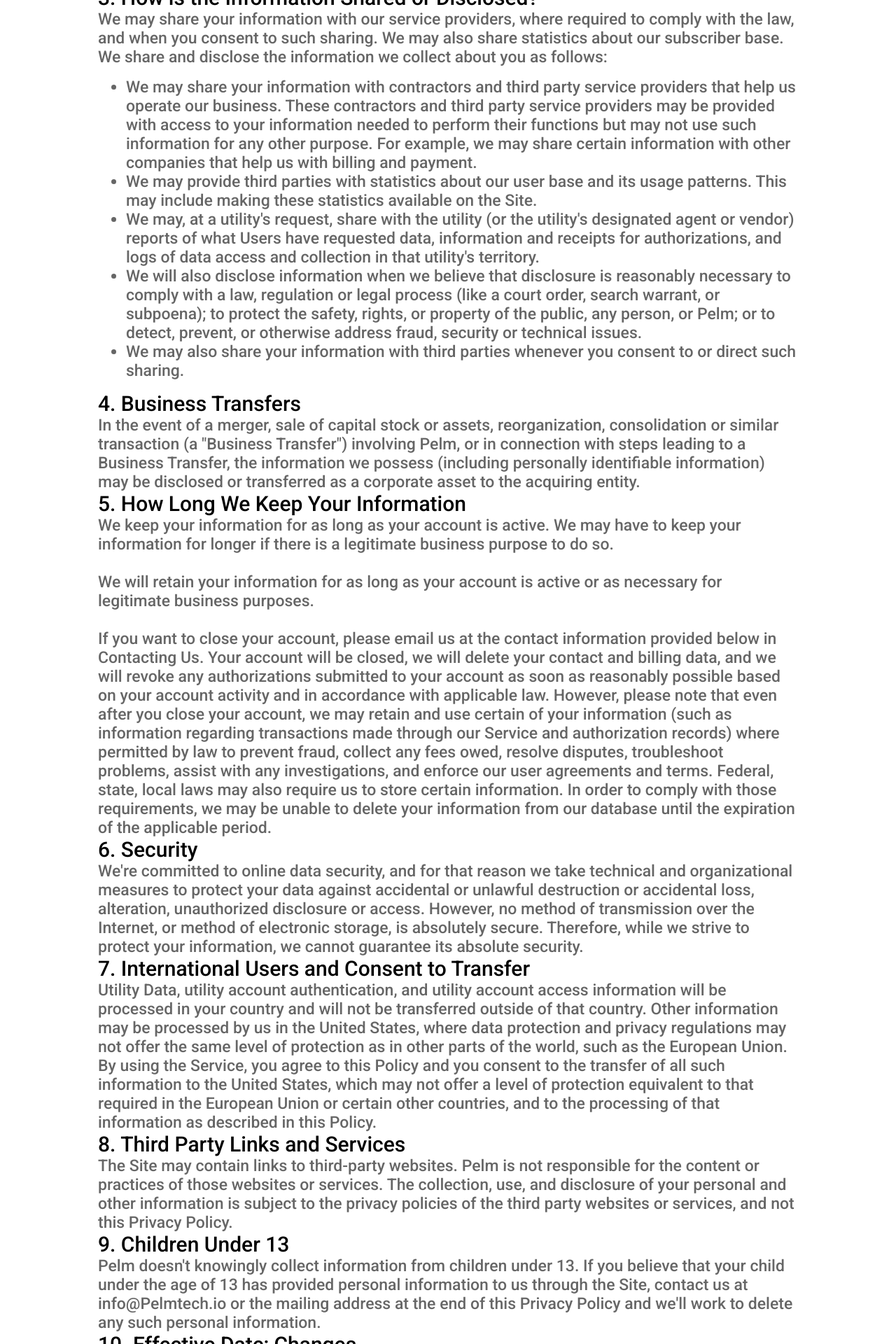
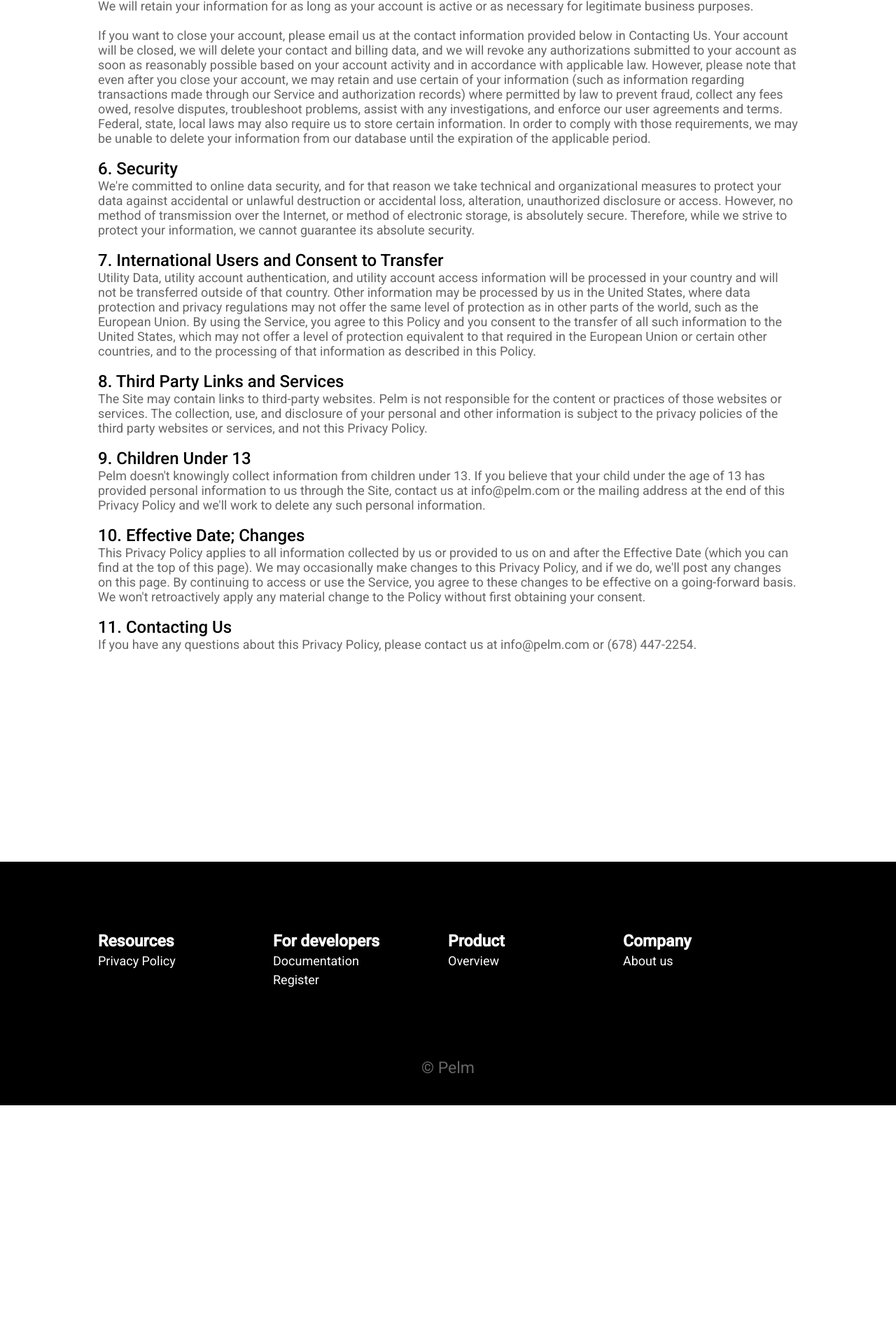
Before and after one commit to 3dmund/pelm-website, a PHP site: page /privacy-and-security-policy.html in a window 1280 px wide. Shown: the part 2320-4240 px from the top of the page at 70% size. After the commit the page ends 3899 px from the top, so only its background shows below. Run offline with PHP 8.4, Linux system fonts and the light colour scheme.

Commit message:
clean up:

```diff
--- a/assets/css/main.css
+++ b/assets/css/main.css
@@ -482,19 +482,19 @@
 
 
 #privacy-and-security-policy h2 {
-  font-size: 30px; font-family:roboto-bold,roboto,sans-serif
+  font-size: 24px; font-family:roboto,sans-serif; font-weight: 500;
 }
 
 #privacy-and-security-policy h3 {
-  font-size: 30px; font-family:roboto-bold,roboto,sans-serif
+  font-size: 20px; font-family:roboto-bold,roboto,sans-serif
 }
 
 #privacy-and-security-policy p {
-    font-size: 23px; font-family:roboto,sans-serif; color: #666666;
+    font-size: 18px; font-family:roboto,sans-serif; color: #666666; font-weight: 400;
 }
 
 #privacy-and-security-policy li {
-  font-size: 23px; font-family:roboto,sans-serif; color: #666666;
+  font-size: 18px; font-family:roboto,sans-serif; color: #666666;
 }
 
 .privacy-and-security-policy-h1 {
@@ -502,11 +502,11 @@
 }
 
 .privacy-and-security-policy-h2 {
-  font-size: 30px; font-family:roboto-bold,roboto,sans-serif
+  font-size: 24px; font-family:roboto-bold,roboto,sans-serif
 }
 
 .privacy-and-security-policy-h3 {
-  font-size: 23px; font-family:roboto-bold,roboto,sans-serif
+  font-size: 24px; font-family:roboto-bold,roboto,sans-serif
 }
 
 .privacy-and-security-policy-body {
--- a/privacy-and-security-policy.html
+++ b/privacy-and-security-policy.html
@@ -1,13 +1,12 @@
 <!DOCTYPE HTML>
 <link rel="preconnect" href="https://fonts.googleapis.com">
 <link rel="preconnect" href="https://fonts.gstatic.com" crossorigin>
-<link href="https://fonts.googleapis.com/css2?family=Roboto:wght@500&display=swap" rel="stylesheet">
+<link href="https://fonts.googleapis.com/css2?family=Roboto:wght@300;400;500&display=swap" rel="stylesheet">
 <!--
   Photon by HTML5 UP
   html5up.net | @ajlkn
   Free for personal and commercial use under the CCA 3.0 license (html5up.net/license)
 -->
-<html>
 <head>
   <title>Pelm - Privacy and Security Policy</title>
   <meta charset="utf-8" />
@@ -32,7 +31,7 @@
               <a href="https://pelm.readme.io/reference/welcome" class="nav-link">Documentation</a>
             </li>
             <li class="nav-item">
-            <a href="register.html" class="nav-link">Sign up</a>
+              <a href="register.html" class="nav-link">Register</a>
             </li>
           </ul>
 
@@ -49,21 +48,25 @@
   <!-- POLICY -->
   <div style = "display: flex; justify-content: center">
     <div id="privacy-and-security-policy" style = "width: 1000px; margin-top: 150px; margin-bottom: 300px;">
-      <div style="font-size: 60px; font-family:roboto-bold,roboto,sans-serif">Pelm's Privacy and Security Policy</div>
+      <div style="font-size: 40px; font-family:roboto,sans-serif; font-weight: 500;">Pelm's Privacy and Security Policy</div>
       <p class="privacy-and-security-policy-body">
-        This User and Website Privacy Policy describes what information we collect, how we use it, and what choices you have. We welcome your questions and comments on this policy; you can contact us at info@Pelmtech.io.
+        This User and Website Privacy Policy describes what information we collect, how we use it, and what choices you have. We welcome your questions and comments on this policy; you can contact us at info@pelm.com.
         <br/>
         <br/>
-        Pelm provides an API (the "Service") that allows you to request utility account holders' utility billing and usage information ("Utility Data"). When you use the Pelmtech.io website (the "Site") or the Service, you consent to the current version of this User and Website Privacy Policy. IF YOU DO NOT AGREE TO THIS PRIVACY POLICY, PLEASE DO NOT USE THE SERVICE.
+        Pelm provides an API (the "Service") that allows you to request utility account holders' utility billing and usage information ("Utility Data"). When you use the pelm.com website (the "Site") or the Service, you consent to the current version of this User and Website Privacy Policy. IF YOU DO NOT AGREE TO THIS PRIVACY POLICY, PLEASE DO NOT USE THE SERVICE.
       </p>
+      <br/>
       <h2 class="privacy-and-security-policy-h2">1. Information We Collect</h2>
       <p class="privacy-and-security-policy-body">
         We collect a variety of information from you through the Site or the Service. This information is divided into three categories: information you submit, information we collect automatically, and information we collect from third parties.
       </p>
+      <br/>
       <h3 class="privacy-and-security-policy-h3">(a) Information You Submit</h3>
       <p class="privacy-and-security-policy-body">To use the Service, you have to provide us with information about you.
 
-        In order to use the Service, you'll need to provide us with certain information, including your name, contact information, username, password, and billing information.</p>
+        In order to use the Service, you'll need to provide us with certain information, including your name, contact information, username, password, and billing information.
+      </p>
+      <br/>
       <h3 class="privacy-and-security-policy-h3">(b) Information We Collect Automatically</h3>
       <p class="privacy-and-security-policy-body">Our servers automatically collect certain basic information when you use the Site or Service, such as log information and cookies.
         <br/>
@@ -80,11 +83,15 @@
         Cookies. "Cookies" are small text files containing a string of alphanumeric characters that are downloaded by your web browser when you visit a web site. We may use cookies for purposes of authorizing access to content and identifying users across multiple requests. We may use both session cookies and persistent cookies when you access and use the Site. A session cookie disappears after you close your browser. A persistent cookie remains after you close your browser and may be used by your browser on subsequent visits to the Site. Most web browsers automatically accept cookies, but your browser may allow you to modify your browser settings to decline certain cookies if you prefer. If you disable cookies, you may not be able to use all of the features and functionality of the Site.
         <br/>
         <br/>
-        Do Not Track Signals and Similar Mechanisms. We do not respond to browser-initiated Do Not Track signals, as the Internet industry is currently still working on Do Not Track standards, implementations, and solutions.</p>
+        Do Not Track Signals and Similar Mechanisms. We do not respond to browser-initiated Do Not Track signals, as the Internet industry is currently still working on Do Not Track standards, implementations, and solutions.
+      </p>
+      <br/>
       <h3 class="privacy-and-security-policy-h3">(c) Information From Third Parties</h3>
       <p class="privacy-and-security-policy-body">We may get information from you from other sources.
 
-        We may receive information about you from third parties or publicly available sources, as permitted by law, which we may combine with other information we receive from or about you.</p>
+        We may receive information about you from third parties or publicly available sources, as permitted by law, which we may combine with other information we receive from or about you.
+      </p>
+      <br/>
       <h2 class="privacy-and-security-policy-h2">2. How Do We Use the Information?</h2>
       <p>We use the information we collect to provide you and develop the Service, provide you with information, and protect Pelm and our users.
         <br/>
@@ -104,7 +111,7 @@
         <br/>
         Aggregated or De-Identified Data - We may aggregate and/or de-identify the information we collect to limit or prevent identification of any particular user. Our use and disclosure of aggregated and/or de-identified information is not subject to any restrictions under this Privacy Policy, and we may disclose it to others without limitation for any purpose.
       </p>
-
+      <br/>
       <h2 class="privacy-and-security-policy-h2">3. How is the Information Shared or Disclosed?</h2>
       <p>
         We may share your information with our service providers, where required to comply with the law, and when you consent to such sharing. We may also share statistics about our subscriber base.
@@ -119,7 +126,9 @@
         <li>We may also share your information with third parties whenever you consent to or direct such sharing.</li>
       </ul>
       <h2 class="privacy-and-security-policy-h2">4. Business Transfers</h2>
-      <p>In the event of a merger, sale of capital stock or assets, reorganization, consolidation or similar transaction (a "Business Transfer") involving Pelm, or in connection with steps leading to a Business Transfer, the information we possess (including personally identifiable information) may be disclosed or transferred as a corporate asset to the acquiring entity.</p>
+      <p>In the event of a merger, sale of capital stock or assets, reorganization, consolidation or similar transaction (a "Business Transfer") involving Pelm, or in connection with steps leading to a Business Transfer, the information we possess (including personally identifiable information) may be disclosed or transferred as a corporate asset to the acquiring entity.
+      </p>
+      <br/>
       <h2 class="privacy-and-security-policy-h2">5. How Long We Keep Your Information</h2>
       <p>
         We keep your information for as long as your account is active. We may have to keep your information for longer if there is a legitimate business purpose to do so.
@@ -130,19 +139,67 @@
         <br/>
         If you want to close your account, please email us at the contact information provided below in Contacting Us. Your account will be closed, we will delete your contact and billing data, and we will revoke any authorizations submitted to your account as soon as reasonably possible based on your account activity and in accordance with applicable law. However, please note that even after you close your account, we may retain and use certain of your information (such as information regarding transactions made through our Service and authorization records) where permitted by law to prevent fraud, collect any fees owed, resolve disputes, troubleshoot problems, assist with any investigations, and enforce our user agreements and terms. Federal, state, local laws may also require us to store certain information. In order to comply with those requirements, we may be unable to delete your information from our database until the expiration of the applicable period.
       </p>
+      <br/>
       <h2 class="privacy-and-security-policy-h2">6. Security</h2>
-      <p>We're committed to online data security, and for that reason we take technical and organizational measures to protect your data against accidental or unlawful destruction or accidental loss, alteration, unauthorized disclosure or access. However, no method of transmission over the Internet, or method of electronic storage, is absolutely secure. Therefore, while we strive to protect your information, we cannot guarantee its absolute security.</p>
+      <p>We're committed to online data security, and for that reason we take technical and organizational measures to protect your data against accidental or unlawful destruction or accidental loss, alteration, unauthorized disclosure or access. However, no method of transmission over the Internet, or method of electronic storage, is absolutely secure. Therefore, while we strive to protect your information, we cannot guarantee its absolute security.
+      </p>
+      <br/>
       <h2 class="privacy-and-security-policy-h2">7. International Users and Consent to Transfer</h2>
-      <p>Utility Data, utility account authentication, and utility account access information will be processed in your country and will not be transferred outside of that country. Other information may be processed by us in the United States, where data protection and privacy regulations may not offer the same level of protection as in other parts of the world, such as the European Union. By using the Service, you agree to this Policy and you consent to the transfer of all such information to the United States, which may not offer a level of protection equivalent to that required in the European Union or certain other countries, and to the processing of that information as described in this Policy.</p>
+      <p>Utility Data, utility account authentication, and utility account access information will be processed in your country and will not be transferred outside of that country. Other information may be processed by us in the United States, where data protection and privacy regulations may not offer the same level of protection as in other parts of the world, such as the European Union. By using the Service, you agree to this Policy and you consent to the transfer of all such information to the United States, which may not offer a level of protection equivalent to that required in the European Union or certain other countries, and to the processing of that information as described in this Policy.
+      </p>
+      <br/>
       <h2 class="privacy-and-security-policy-h2">8. Third Party Links and Services</h2>
-      <p>The Site may contain links to third-party websites. Pelm is not responsible for the content or practices of those websites or services. The collection, use, and disclosure of your personal and other information is subject to the privacy policies of the third party websites or services, and not this Privacy Policy.</p>
+      <p>The Site may contain links to third-party websites. Pelm is not responsible for the content or practices of those websites or services. The collection, use, and disclosure of your personal and other information is subject to the privacy policies of the third party websites or services, and not this Privacy Policy.
+      </p>
+      <br/>
       <h2 class="privacy-and-security-policy-h2">9. Children Under 13</h2>
-      <p>Pelm doesn't knowingly collect information from children under 13. If you believe that your child under the age of 13 has provided personal information to us through the Site, contact us at info@Pelmtech.io or the mailing address at the end of this Privacy Policy and we'll work to delete any such personal information.</p>
+      <p>Pelm doesn't knowingly collect information from children under 13. If you believe that your child under the age of 13 has provided personal information to us through the Site, contact us at info@pelm.com or the mailing address at the end of this Privacy Policy and we'll work to delete any such personal information.
+      </p>
+      <br/>
       <h2 class="privacy-and-security-policy-h2">10. Effective Date; Changes</h2>
-      <p>This Privacy Policy applies to all information collected by us or provided to us on and after the Effective Date (which you can find at the top of this page). We may occasionally make changes to this Privacy Policy, and if we do, we'll post any changes on this page. By continuing to access or use the Service, you agree to these changes to be effective on a going-forward basis. We won't retroactively apply any material change to the Policy without first obtaining your consent.</p>
+      <p>This Privacy Policy applies to all information collected by us or provided to us on and after the Effective Date (which you can find at the top of this page). We may occasionally make changes to this Privacy Policy, and if we do, we'll post any changes on this page. By continuing to access or use the Service, you agree to these changes to be effective on a going-forward basis. We won't retroactively apply any material change to the Policy without first obtaining your consent.
+      </p>
+      <br/>
       <h2 class="privacy-and-security-policy-h2">11. Contacting Us</h2>
       <p>If you have any questions about this Privacy Policy, please contact us at info@pelm.com or (678) 447-2254.</p>
     </div>
+  </div>
+
+  <!--@@@@@@@@@@@@@@@
+  FOOTER
+  @@@@@@@@@@@@@@@-->
+    <div id="footer" class="footer-section-outer" >
+      <div class="footer-section-inner" >
+        <div class="footer-column">
+          <strong>Resources</strong>
+          <ul style="list-style-type:none; padding-left: 0; list-style-position: inside; display: inline;">
+              <li><a href="privacy-and-security-policy.html" style="text-decoration: none;">Privacy Policy</a></li>
+          </ul>
+        </div>
+        <div class="footer-column">
+          <strong>For developers</strong>
+          <ul style="list-style-type:none; padding-left: 0; list-style-position: inside; display: inline;">
+              <li><a href="https://pelm.readme.io/reference/welcome" class="nav-link">Documentation</a></li>
+              <li><a href="register.html" class="nav-link">Register</a></li>
+          </ul>
+        </div>
+        <div class="footer-column">
+          <strong>Product</strong>
+          <ul style="list-style-type:none; padding-left: 0; list-style-position: inside; display: inline;">
+              <li><a href="product.html" class="nav-link">Overview</a></li>
+          </ul>
+        </div>
+        <div class="footer-column">
+          <strong>Company</strong>
+          <ul style="list-style-type:none; padding-left: 0; list-style-position: inside; display: inline;">
+              <li><a href="about.html" class="nav-link">About us</a></li>
+          </ul>
+        </div>
+      </div>
+    </div>
+
+    <div id="footer" class="footer-section-outer" style="padding-bottom:40px;">
+        <p class="text-muted mb-0 py-2">© Pelm</p>
     </div>
 
     <!-- Scripts -->
```
Also changed, not shown: product.html (+1 -14 lines), register.html (+56 -1 lines). Lines whose indentation alone changed are shown as unchanged.
